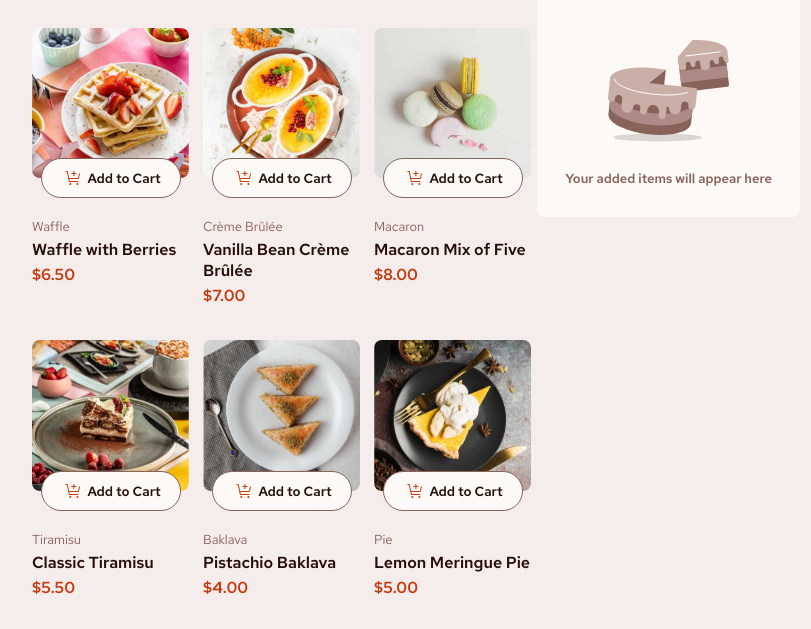
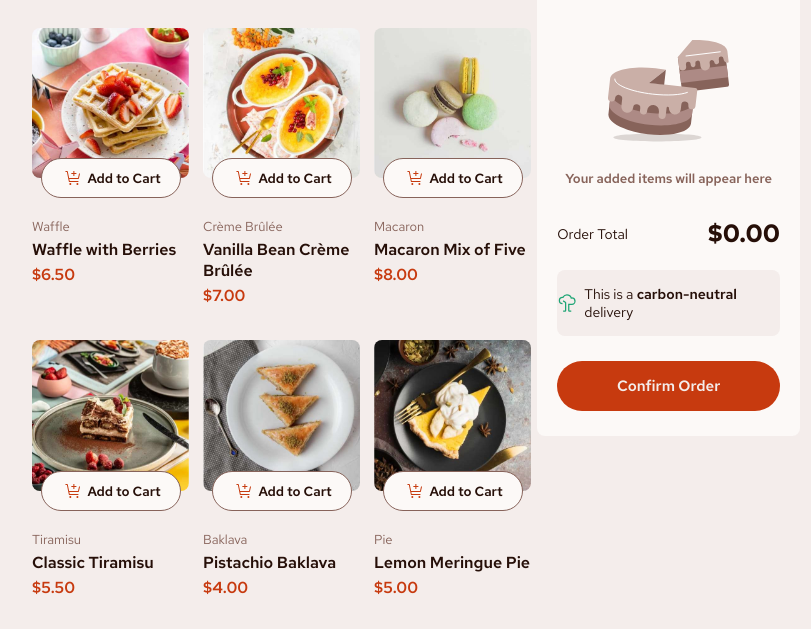
Before and after one commit to JayX97/product-list-with-cart, a plain HTML site: page index.html in a window 1280 px wide. Shown: the part 126-755 px from the top of the page, without its empty margins (224-1035 px from the left). Drawn offline with Linux system fonts and the light colour scheme.

Commit message:
Added order total section in cart section of webpage

```diff
--- a/main.js
+++ b/main.js
@@ -94,7 +94,40 @@ cart.appendChild(cartHeader);
 const cartList = document.createElement("div"); // container containing list of items in cart
 cartList.id = "cart-list";
 
-// empty cart div
+// end of list contents (total, confirm order button)
+const endOfList = document.createElement("div");
+endOfList.id = "end-of-list";
+
+const orderTotal = document.createElement("div"); // div containing order total label and total price
+orderTotal.id = "order-total";
+const totalLabel = document.createElement("p");
+totalLabel.innerText = "Order Total";
+const totalPrint = document.createElement("h3");
+totalPrint.innerText = "$0.00"; // placeholder
+
+orderTotal.appendChild(totalLabel);
+orderTotal.appendChild(totalPrint);
+endOfList.appendChild(orderTotal);
+
+const ecoMessage = document.createElement("div"); // div stating that delivery is carbon-neutral
+ecoMessage.id = "eco-message";
+const ecoImage = document.createElement("img");
+ecoImage.src = "./assets/images/icon-carbon-neutral.svg";
+ecoImage.alt = "Carbon neutral";
+const ecoMessageText = document.createElement("p");
+ecoMessageText.innerHTML = "This is a <strong>carbon-neutral</strong> delivery";
+
+ecoMessage.appendChild(ecoImage);
+ecoMessage.appendChild(ecoMessageText);
+endOfList.appendChild(ecoMessage);
+
+const confirmOrderButton = document.createElement("button");
+confirmOrderButton.id = "confirm-order";
+confirmOrderButton.innerHTML = "Confirm Order";
+
+endOfList.appendChild(confirmOrderButton);
+
+// EMPTY CART DIV
 const emptyCart = document.createElement("div");
 emptyCart.id = "empty-cart";
 
@@ -111,6 +144,8 @@ emptyCart.appendChild(emptyCartMessage);
 
 cartList.appendChild(emptyCart);
 cart.appendChild(cartList);
+cart.appendChild(endOfList);
+// MAKE ORDER CONFIRMATION SECTION HIDDEN WHEN LIST LENGTH IS ZERO
 
 // FUNCTIONS TO UPDATE CART CONTENTS
 const updateAddition = (item) => {
@@ -118,5 +153,6 @@ const updateAddition = (item) => {
 
     const cartItem = document.createElement("div");
     cartItem.innerText = item;
+    cartHeader.innerText = "Your Cart (" + cartArray.length + ")";
     cartList.appendChild(cartItem);
 };
--- a/styles.css
+++ b/styles.css
@@ -32,6 +32,10 @@ body {
 h1 {
     font-size: 37px;
     margin-bottom: 35px;
+}
+
+strong {
+    font-weight: 600;
 }
 
 #items-container {
@@ -130,3 +134,54 @@ h1 {
     font-weight: 600;
     margin-bottom: 10px;
 }
+
+#end-of-list {
+    display: flex;
+    flex-direction: column;
+    align-items: center;
+    justify-content: center;
+}
+
+#order-total {
+    width: 100%;
+    display: flex;
+    align-items: center;
+    justify-content: space-between;
+    padding: 20px 0 20px 0;
+    font-size: 14px;
+}
+
+#order-total > h3 {
+    font-size: 25px;
+}
+
+#eco-message {
+    background-color: var(--style-rose-100);
+    width: 100%;
+    display: flex;
+    align-items: center;
+    justify-content: center;
+    border-radius: 8px;
+    padding: 15px 0 15px 0;
+    font-size: 14px;
+}
+
+#eco-message > img {
+    margin-right: 6px;
+}
+
+#confirm-order {
+    width: 100%;
+    color: var(--style-rose-100);
+    background-color: var(--style-red);
+    font-size: 15px;
+    font-weight: 600;
+    border: none;
+    border-radius: 50px;
+    margin: 25px 0 5px 0;
+    padding: 15px 0 15px 0;
+}
+
+#confirm-order:hover {
+    cursor: pointer;
+}
```
